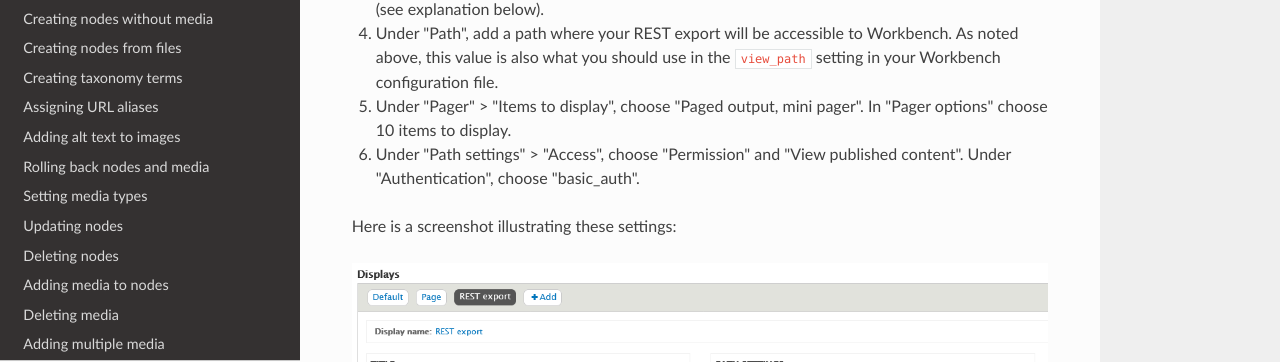
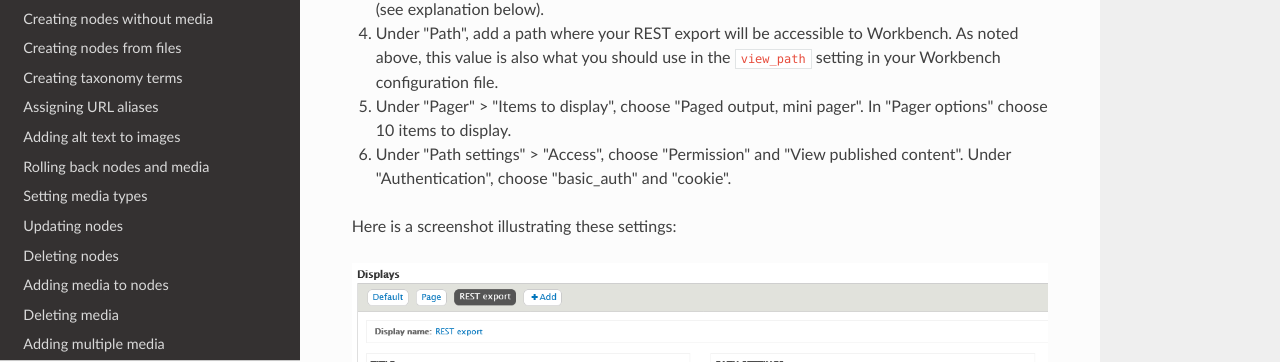
Before and after one commit to mjordan/islandora_workbench_docs, an MkDocs documentation site: the page built from docs/generating_csv_files.md, in a window 1280 px wide and 900 px high, scrolled down 3966 px. Shown: the part 113-475 px from the top of the window. Built offline with MkDocs 1.6.1, drawn with Linux system fonts in a browser that asks for light colours; nearby versions of some CDN libraries; old or Windows-style settings are respelled for this version of MkDocs.

Commit message:
Cleanup.

```diff
--- a/docs/generating_csv_files.md
+++ b/docs/generating_csv_files.md
@@ -118,7 +118,7 @@ In the View configuration page:
 1. In the View "Fields" settings, leave "The selected style or row format does not use fields" as is (see explanation below).
 1. Under "Path", add a path where your REST export will be accessible to Workbench. As noted above, this value is also what you should use in the `view_path` setting in your Workbench configuration file.
 1. Under "Pager" > "Items to display", choose "Paged output, mini pager". In "Pager options" choose 10 items to display.
-1. Under "Path settings" > "Access", choose "Permission" and "View published content". Under "Authentication", choose "basic_auth".
+1. Under "Path settings" > "Access", choose "Permission" and "View published content". Under "Authentication", choose "basic_auth" and "cookie".
 
 Here is a screenshot illustrating these settings:
 
```
